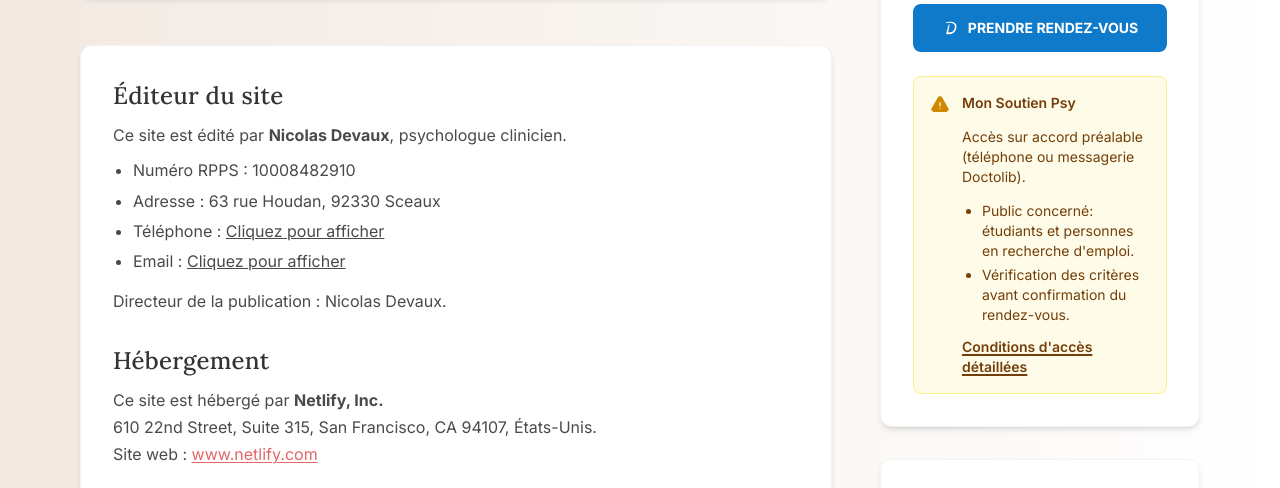
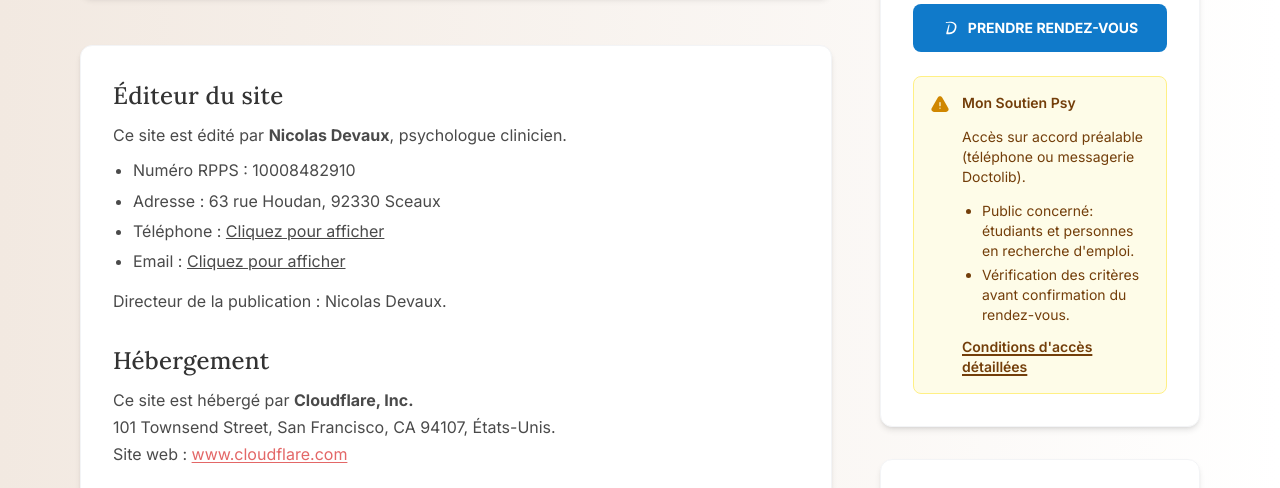
Before and after one commit to nicodev3/nicolas-devaux-psychologue.fr, an Astro site: page /mentions-legales in a window 1280 px wide. Shown: the part 312-800 px from the top of the page. Built offline with nearby package versions, Linux system fonts and the light colour scheme; Astro itself is replaced by a stand-in of ours; no server answers.

Commit message:
Refactor HeroSection by removing therapeutic propositions heading; update hosting information in mentions-legales page to reflect new provider, Cloudflare.

```diff
--- a/src/components/HeroSection.astro
+++ b/src/components/HeroSection.astro
@@ -31,11 +31,6 @@ import PsychologueImage from "../assets/psychologie.webp";
       </p>
 
       <nav class="flex flex-col gap-4" aria-label="Propositions thérapeutiques">
-        <p
-          class="text-sm font-semibold text-gray-500 uppercase tracking-wide mb-0"
-        >
-          Mes propositions thérapeutiques
-        </p>
         <div class="flex flex-col sm:flex-row sm:flex-wrap gap-4 sm:gap-6">
           <!-- Thérapie MOSAIC -->
           <div class="flex gap-2">
--- a/src/pages/mentions-legales.astro
+++ b/src/pages/mentions-legales.astro
@@ -29,9 +29,9 @@ import Layout from "../layouts/BlogPost.astro";
     <p>Directeur de la publication : Nicolas Devaux.</p>
 
     <h2>Hébergement</h2>
-    <p>Ce site est hébergé par <strong>Netlify, Inc.</strong><br>
-    610 22nd Street, Suite 315, San Francisco, CA 94107, États-Unis.<br>
-    Site web : <a href="https://www.netlify.com" rel="noopener noreferrer" target="_blank" class="text-link">www.netlify.com</a></p>
+    <p>Ce site est hébergé par <strong>Cloudflare, Inc.</strong><br>
+    101 Townsend Street, San Francisco, CA 94107, États-Unis.<br>
+    Site web : <a href="https://www.cloudflare.com" rel="noopener noreferrer" target="_blank" class="text-link">www.cloudflare.com</a></p>
 
     <h2>Propriété intellectuelle</h2>
     <p>L'ensemble du contenu de ce site (textes, images, photographies, logos, icônes) est protégé par la législation française et internationale relative au droit d'auteur et à la propriété intellectuelle. Toute reproduction, représentation, modification ou adaptation, totale ou partielle, est interdite sans l'autorisation écrite préalable de l'éditeur.</p>
```
Also changed, not shown: .cursor/settings.json (added).
